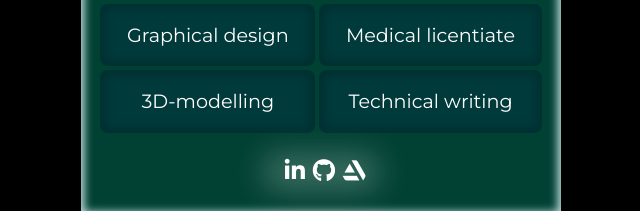
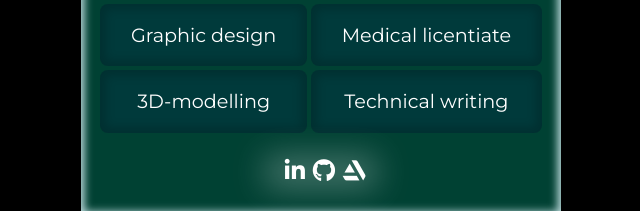
Before and after one commit to elmwall/CafeOasen, a plain HTML site: page card.html in a window 1280 px wide. Shown: the part 505-716 px from the top of the page, 319-959 px from the left. Drawn offline with Linux system fonts and the light colour scheme.

Commit message:
card update

```diff
--- a/card.html
+++ b/card.html
@@ -43,7 +43,7 @@
                 <h2>Jonas Elmwall</h2>
                 <div class="profile-pic"><img src="images/card/profilepic.jpg"></div>
                 <ul class="categories">
-                    <li>Graphical design</li>
+                    <li>Graphic design</li>
                     <li>Medical licentiate</li>
                     <li>3D-modelling</li>
                     <li>Technical writing</li>
```
